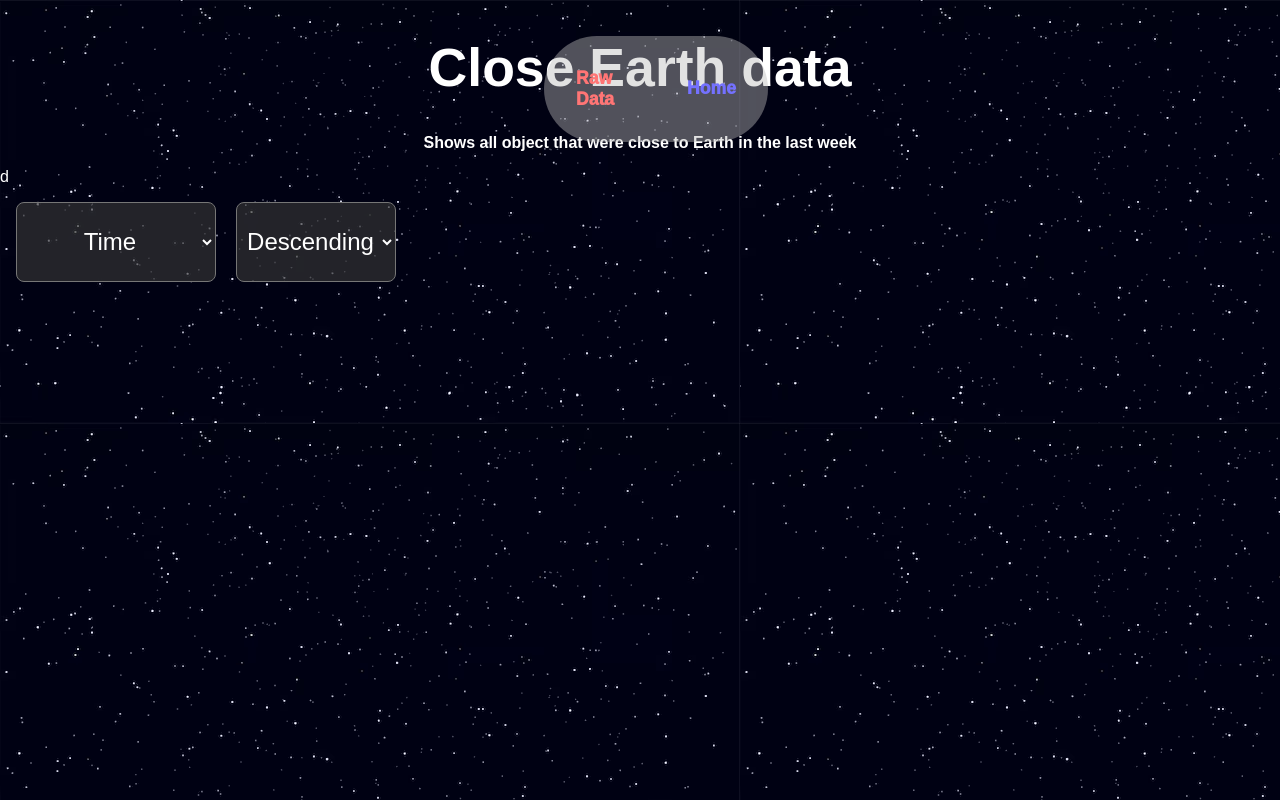
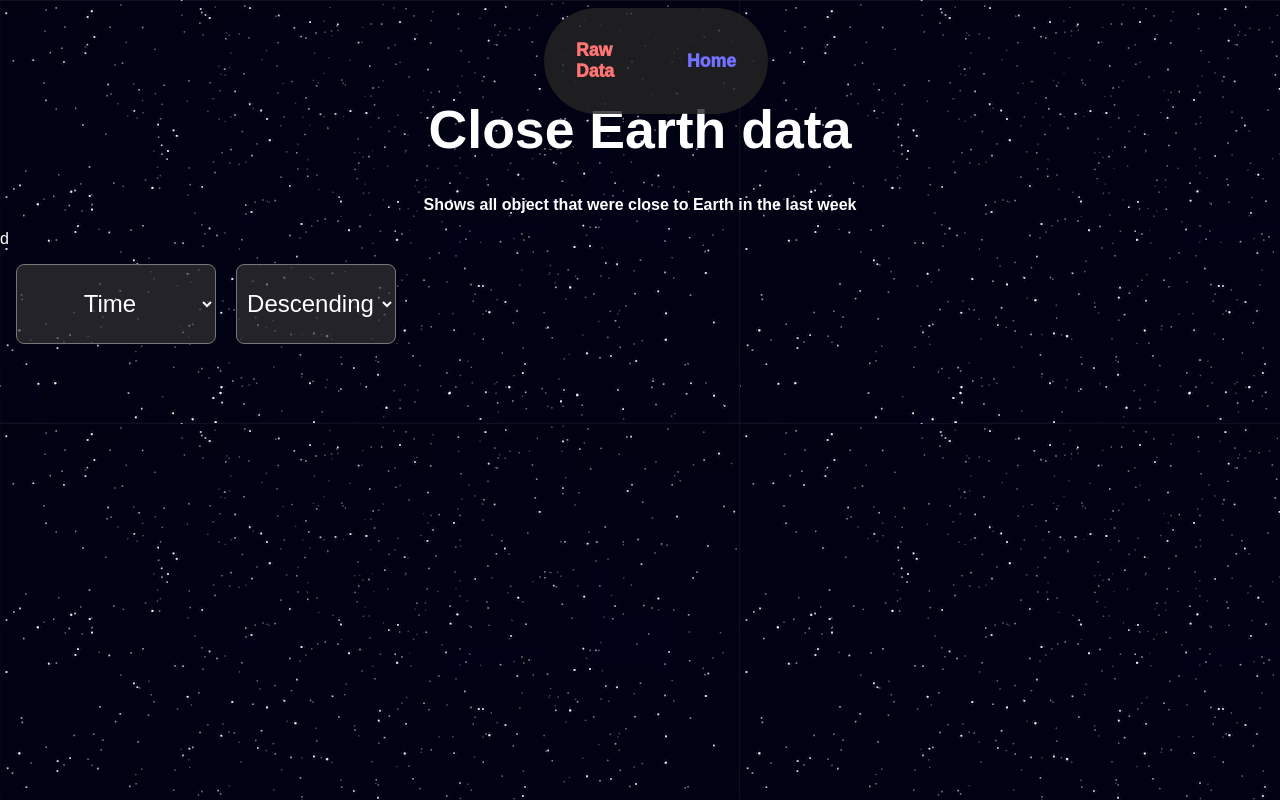
Before and after one commit to Fatsermint/close-earth-data, a plain HTML site: page index.html in a window 1280 px wide. Drawn offline with Linux system fonts and the light colour scheme; no server answers.

Commit message:
Fixed css

```diff
--- a/other.css
+++ b/other.css
@@ -7,7 +7,7 @@ body {
     padding: 0;
 }
 #navbar{
-    margin-top: 3vh;
+    margin-top: 1.5vh;
     position: fixed;
     display: flex;
     width: 15%;
@@ -16,8 +16,9 @@ body {
     justify-content: center;
     padding: 1em;
     border-radius: 7vh;
-    background-color: #bdbdbd6e;
+    background-color: #252525d0;
     z-index: 1;
+
 }
 .link{
     padding: 2vh;
--- a/style.css
+++ b/style.css
@@ -11,6 +11,8 @@ body {
 #headl{
     text-align: center;
     font-size: 6.7vh;
+    margin-top: 10vh;
+
 }
 #head2{
     text-align: center;
@@ -139,8 +141,9 @@ body {
     justify-content: center;
     padding: 1em;
     border-radius: 7vh;
-    background-color: #bdbdbd6e;
+    background-color: #252525d0;
     z-index: 1;
+    margin-top: 1vh;
 }
 .link{
     padding: 2vh;
```
Also changed, not shown: index.html (+1 -0 lines), other.html (+1 -1 lines).
